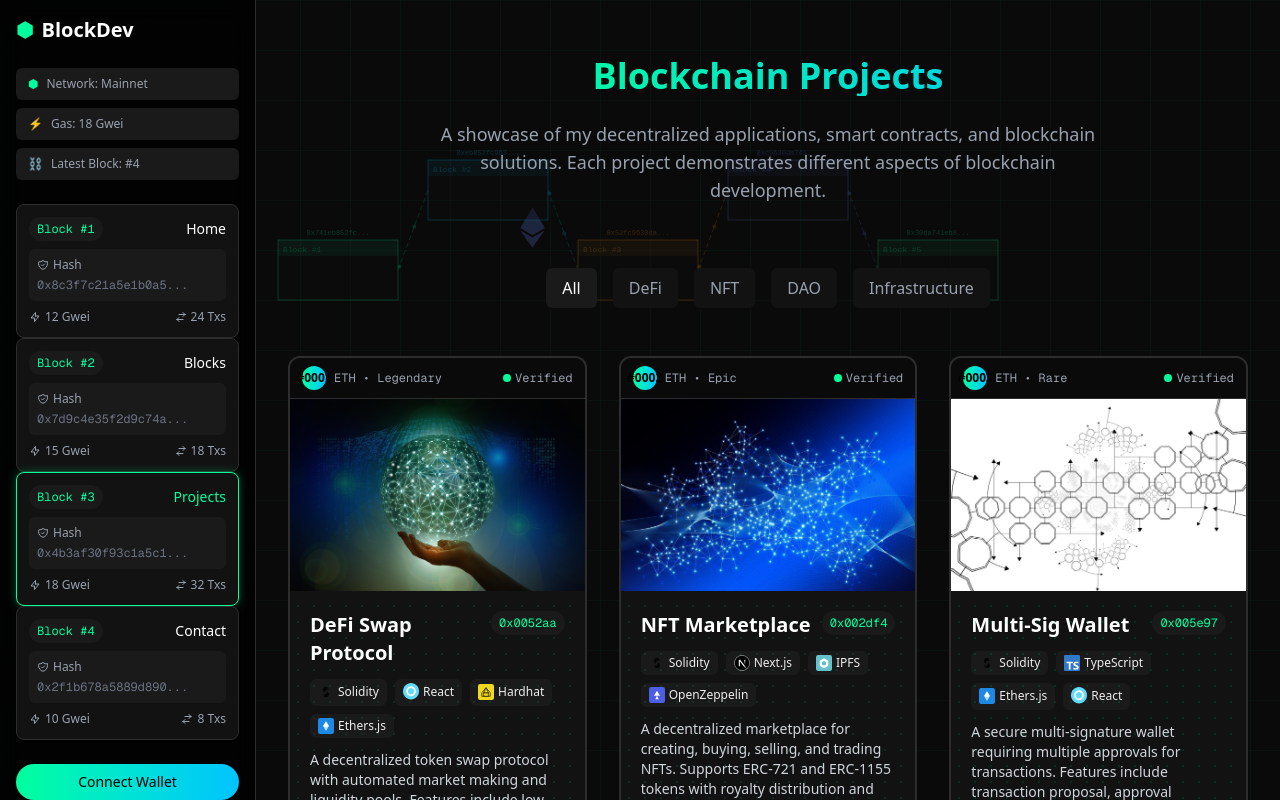
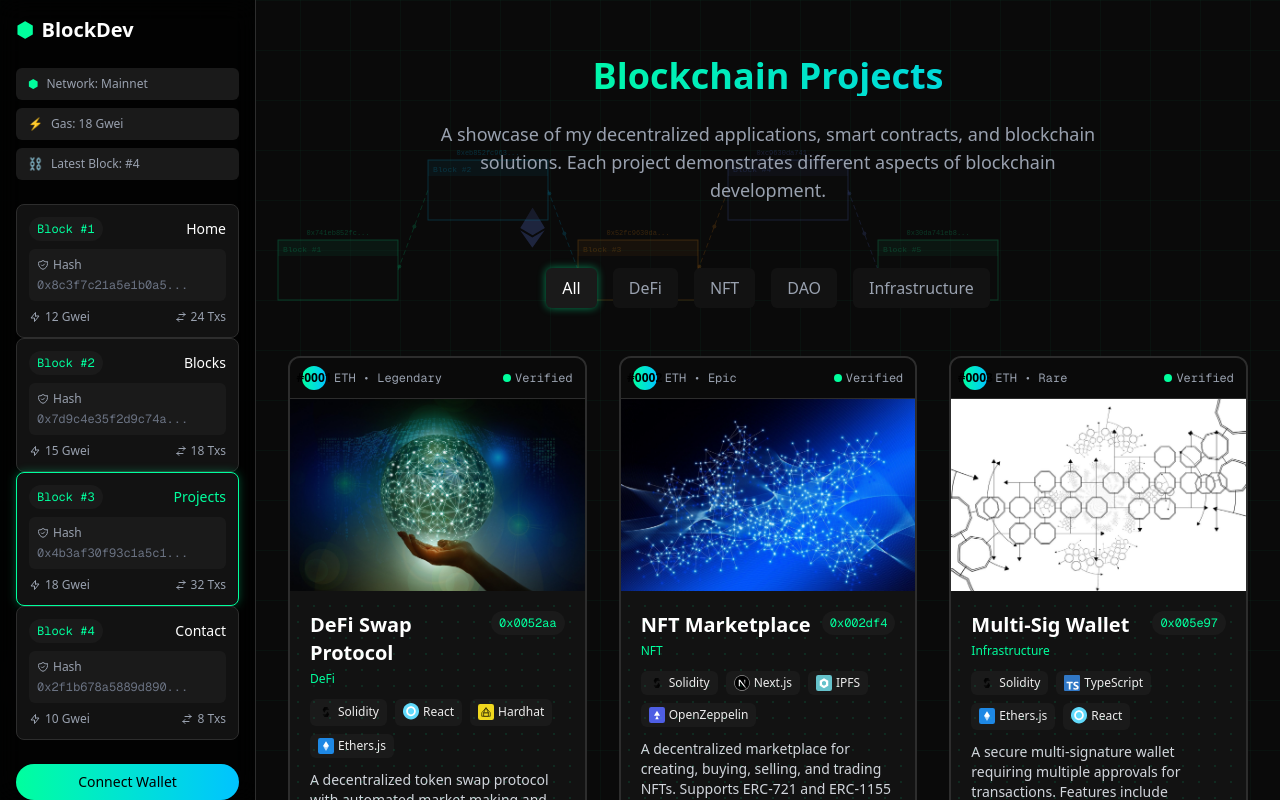
Before and after one commit to charm-x/blockchain-portfolio, a Next.js app: page /projects in a window 1280 px wide. Shown: the top 800 px of the page. Built offline with nearby package versions, Linux system fonts and the light colour scheme.

Commit message:
feat: enhance project display with filtering functionality and category metadata

```diff
--- a/src/app/projects/page.tsx
+++ b/src/app/projects/page.tsx
@@ -1,7 +1,7 @@
-import ProjectCard from "@/components/projects/ProjectCard";
+import ProjectsContainer from "@/components/projects/ProjectsContainer";
 
 export default function ProjectsPage() {
-  // Sample data for projects with NFT-style metadata
+  // Sample data for projects with NFT-style metadata and categories
   const projects = [
     {
       title: "DeFi Swap Protocol",
@@ -19,7 +19,8 @@ export default function ProjectsPage() {
       // NFT-style metadata
       tokenId: "0001",
       chain: "ETH",
-      rarity: "Legendary"
+      rarity: "Legendary",
+      category: "DeFi"
     },
     {
       title: "NFT Marketplace",
@@ -37,7 +38,8 @@ export default function ProjectsPage() {
       // NFT-style metadata
       tokenId: "0002",
       chain: "ETH",
-      rarity: "Epic"
+      rarity: "Epic",
+      category: "NFT"
     },
     {
       title: "Multi-Sig Wallet",
@@ -55,7 +57,8 @@ export default function ProjectsPage() {
       // NFT-style metadata
       tokenId: "0003",
       chain: "ETH",
-      rarity: "Rare"
+      rarity: "Rare",
+      category: "Infrastructure"
     },
     {
       title: "DAO Governance",
@@ -73,7 +76,8 @@ export default function ProjectsPage() {
       // NFT-style metadata
       tokenId: "0004",
       chain: "ETH",
-      rarity: "Uncommon"
+      rarity: "Uncommon",
+      category: "DAO"
     },
     {
       title: "Staking Platform",
@@ -91,7 +95,8 @@ export default function ProjectsPage() {
       // NFT-style metadata
       tokenId: "0005",
       chain: "BSC",
-      rarity: "Rare"
+      rarity: "Rare",
+      category: "DeFi"
     },
     {
       title: "Cross-Chain Bridge",
@@ -109,7 +114,8 @@ export default function ProjectsPage() {
       // NFT-style metadata
       tokenId: "0006",
       chain: "DOT",
-      rarity: "Legendary"
+      rarity: "Legendary",
+      category: "Infrastructure"
     }
   ];
 
@@ -126,43 +132,8 @@ export default function ProjectsPage() {
           </p>
         </div>
 
-        {/* Project Filter (can be implemented with state in a client component) */}
-        <div className="flex flex-wrap justify-center gap-4 mb-12">
-          <button className="bg-[#1a1a1a] hover:bg-[#2a2a2a] text-white px-4 py-2 rounded-md transition-colors">
-            All
-          </button>
-          <button className="bg-[#121212] hover:bg-[#2a2a2a] text-gray-400 px-4 py-2 rounded-md transition-colors">
-            DeFi
-          </button>
-          <button className="bg-[#121212] hover:bg-[#2a2a2a] text-gray-400 px-4 py-2 rounded-md transition-colors">
-            NFT
-          </button>
-          <button className="bg-[#121212] hover:bg-[#2a2a2a] text-gray-400 px-4 py-2 rounded-md transition-colors">
-            DAO
-          </button>
-          <button className="bg-[#121212] hover:bg-[#2a2a2a] text-gray-400 px-4 py-2 rounded-md transition-colors">
-            Infrastructure
-          </button>
-        </div>
-
-        {/* Projects Grid */}
-        <div className="grid grid-cols-1 md:grid-cols-2 lg:grid-cols-3 gap-8">
-          {projects.map((project, index) => (
-            <ProjectCard
-              key={index}
-              title={project.title}
-              description={project.description}
-              imageSrc={project.imageSrc}
-              techStack={project.techStack}
-              githubLink={project.githubLink}
-              demoLink={project.demoLink}
-              contractAddress={project.contractAddress}
-              tokenId={project.tokenId}
-              chain={project.chain}
-              rarity={project.rarity}
-            />
-          ))}
-        </div>
+        {/* Projects Container with filtering functionality */}
+        <ProjectsContainer projects={projects} />
       </div>
     </div>
   );
--- a/src/components/projects/ProjectCard.tsx
+++ b/src/components/projects/ProjectCard.tsx
@@ -21,6 +21,7 @@ type ProjectCardProps = {
   tokenId?: string;
   chain?: string;
   rarity?: string;
+  category?: string; // Added category field
 };
 
 export default function ProjectCard({
@@ -33,6 +34,7 @@ export default function ProjectCard({
   tokenId = Math.floor(Math.random() * 10000).toString().padStart(4, '0'),
   chain = 'ETH',
   rarity = 'Rare',
+  category,
 }: ProjectCardProps) {
   const [isModalOpen, setIsModalOpen] = useState(false);
   const [isHovered, setIsHovered] = useState(false);
@@ -120,7 +122,14 @@ export default function ProjectCard({
         {/* Project Content */}
         <div className="p-5">
           <div className="flex justify-between items-start mb-3">
-            <h3 className="text-xl font-bold text-white">{title}</h3>
+            <div>
+              <h3 className="text-xl font-bold text-white">{title}</h3>
+              {category && (
+                <div className="text-xs text-[#00ff9d] mt-1">
+                  {category}
+                </div>
+              )}
+            </div>
             <div className="bg-[#1a1a1a] px-2 py-1 rounded-full text-xs font-mono text-[#00ff9d]">
               0x{projectHash.substring(0, 6)}
             </div>
@@ -213,7 +222,7 @@ export default function ProjectCard({
             </div>
             <div className="flex items-center text-xs">
               <span className="font-mono text-gray-400 mr-2">
-                {chain} • {rarity}
+                {chain} • {rarity} {category && `• ${category}`}
               </span>
               <div className="font-mono text-gray-400 flex items-center">
                 <span className="w-1.5 h-1.5 rounded-full bg-[#00ff9d] mr-1"></span>
--- /dev/null
+++ b/src/components/projects/ProjectFilter.tsx
@@ -0,0 +1,49 @@
+'use client';
+
+import { motion } from 'framer-motion';
+
+type FilterCategory = 'All' | 'DeFi' | 'NFT' | 'DAO' | 'Infrastructure';
+
+type ProjectFilterProps = {
+  onFilterChange: (category: FilterCategory) => void;
+  activeFilter: FilterCategory;
+};
+
+export default function ProjectFilter({ onFilterChange, activeFilter }: ProjectFilterProps) {
+  const filters: FilterCategory[] = ['All', 'DeFi', 'NFT', 'DAO', 'Infrastructure'];
+
+  return (
+    <div className="flex flex-wrap justify-center gap-4 mb-12">
+      {filters.map((filter) => (
+        <motion.button
+          key={filter}
+          onClick={() => onFilterChange(filter)}
+          className={`px-4 py-2 rounded-md ${
+            activeFilter === filter
+              ? 'bg-[#1a1a1a] text-white'
+              : 'bg-[#121212] text-gray-400 hover:bg-[#2a2a2a]'
+          }`}
+          whileHover={{
+            scale: 1.05,
+            transition: { duration: 0.2 }
+          }}
+          whileTap={{ scale: 0.95 }}
+          // Add a glowing effect for the active filter
+          animate={{
+            boxShadow: activeFilter === filter
+              ? ['0 0 0 rgba(0, 255, 157, 0)', '0 0 8px rgba(0, 255, 157, 0.5)', '0 0 0 rgba(0, 255, 157, 0)']
+              : 'none',
+            transition: {
+              boxShadow: {
+                repeat: Infinity,
+                duration: 2
+              }
+            }
+          }}
+        >
+          {filter}
+        </motion.button>
+      ))}
+    </div>
+  );
+}
--- /dev/null
+++ b/src/components/projects/ProjectsContainer.tsx
@@ -0,0 +1,118 @@
+'use client';
+
+import { useState, useMemo } from 'react';
+import { motion, AnimatePresence } from 'framer-motion';
+import ProjectCard from './ProjectCard';
+import ProjectFilter from './ProjectFilter';
+
+type TechStack = {
+  name: string;
+  icon: string;
+};
+
+type Project = {
+  title: string;
+  description: string;
+  imageSrc?: string;
+  techStack: TechStack[];
+  githubLink?: string;
+  demoLink?: string;
+  contractAddress?: string;
+  tokenId?: string;
+  chain?: string;
+  rarity?: string;
+  category: string; // Added category field
+};
+
+type ProjectsContainerProps = {
+  projects: Project[];
+};
+
+export default function ProjectsContainer({ projects }: ProjectsContainerProps) {
+  const [activeFilter, setActiveFilter] = useState<'All' | 'DeFi' | 'NFT' | 'DAO' | 'Infrastructure'>('All');
+
+  // Filter projects based on the active filter
+  const filteredProjects = useMemo(() => {
+    if (activeFilter === 'All') {
+      return projects;
+    }
+
+    return projects.filter(project => {
+      // Check if project title or category contains the filter keyword
+      return (
+        project.category === activeFilter ||
+        project.title.includes(activeFilter)
+      );
+    });
+  }, [projects, activeFilter]);
+
+  // Animation variants
+  const containerVariants = {
+    hidden: { opacity: 1 },
+    visible: {
+      opacity: 1,
+      transition: {
+        staggerChildren: 0.1
+      }
+    }
+  };
+
+  const itemVariants = {
+    hidden: { opacity: 0, y: 20 },
+    visible: {
+      opacity: 1,
+      y: 0,
+      transition: { duration: 0.5, ease: "easeOut" }
+    },
+    exit: {
+      opacity: 0,
+      y: -20,
+      transition: { duration: 0.3 }
+    }
+  };
+
+  return (
+    <>
+      <ProjectFilter
+        onFilterChange={setActiveFilter}
+        activeFilter={activeFilter}
+      />
+
+      {/* Projects Grid with Animation */}
+      <motion.div
+        className="grid grid-cols-1 md:grid-cols-2 lg:grid-cols-3 gap-8"
+        variants={containerVariants}
+        initial="hidden"
+        animate="visible"
+      >
+        <AnimatePresence mode="popLayout">
+          {filteredProjects.map((project, index) => (
+            <motion.div
+              key={project.title + index}
+              variants={itemVariants}
+              initial="hidden"
+              animate="visible"
+              exit="exit"
+              layout
+              className="flex"
+            >
+              <ProjectCard
+                title={project.title}
+                description={project.description}
+                imageSrc={project.imageSrc}
+                techStack={project.techStack}
+                githubLink={project.githubLink}
+                demoLink={project.demoLink}
+                contractAddress={project.contractAddress}
+                tokenId={project.tokenId}
+                chain={project.chain}
+                rarity={project.rarity}
+                category={project.category}
+              />
+            </motion.div>
+          ))}
+        </AnimatePresence>
+      </motion.div>
+    </>
+  );
+}
```
